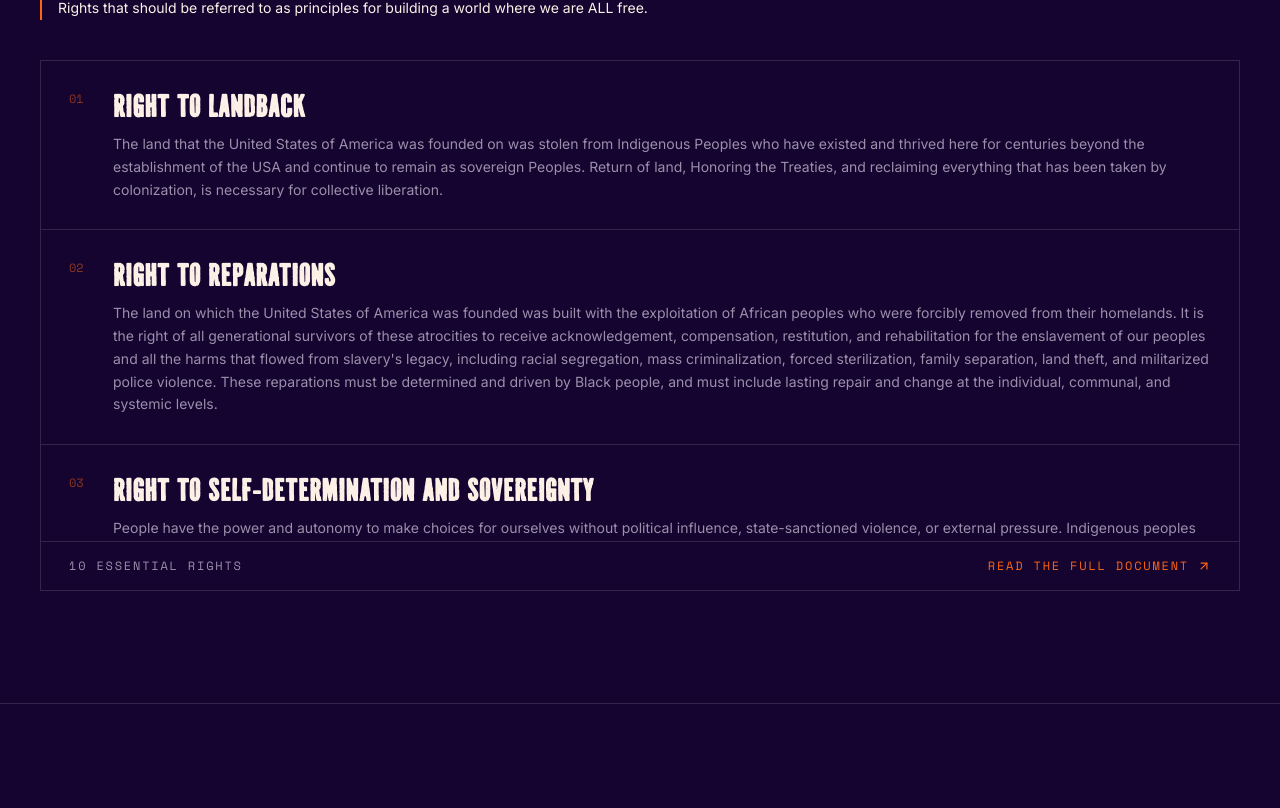
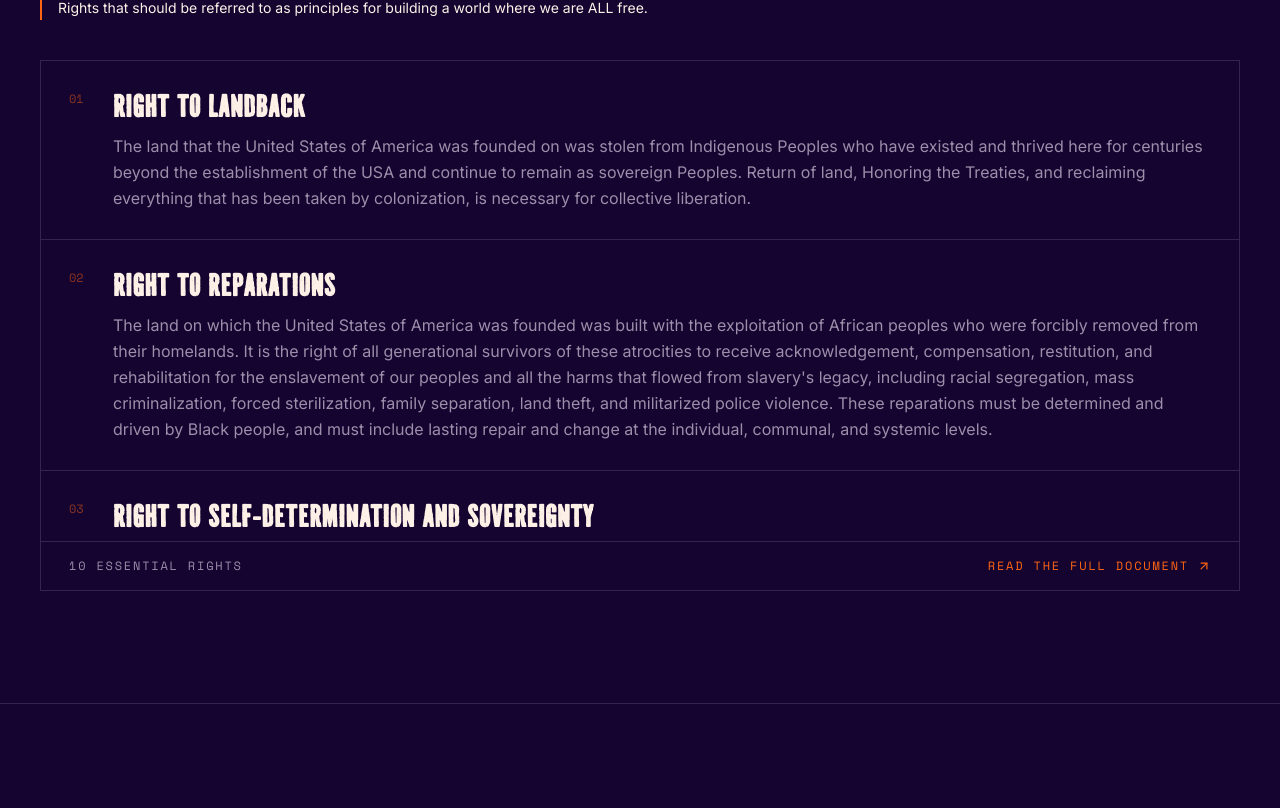
Before and after one commit to dayonemovement/dayonemovement.github.io, a React (Vite) app: page / in a window 1280 px wide. Shown: the part 1192-2000 px from the top of the page. Built offline with nearby package versions, Linux system fonts and the light colour scheme.

Commit message:
fix: make text bigger on rights sub

```diff
--- a/src/components/Rights.jsx
+++ b/src/components/Rights.jsx
@@ -32,7 +32,7 @@
                   </span>
                   <div>
                     <p className="font-display text-3xl font-black uppercase tracking-wide">{r.title}</p>
-                    <p className="mt-2 text-sm leading-relaxed text-muted">{r.body}</p>
+                    <p className="mt-2 text-base leading-relaxed text-muted">{r.body}</p>
                   </div>
                 </div>
               ))}
```
